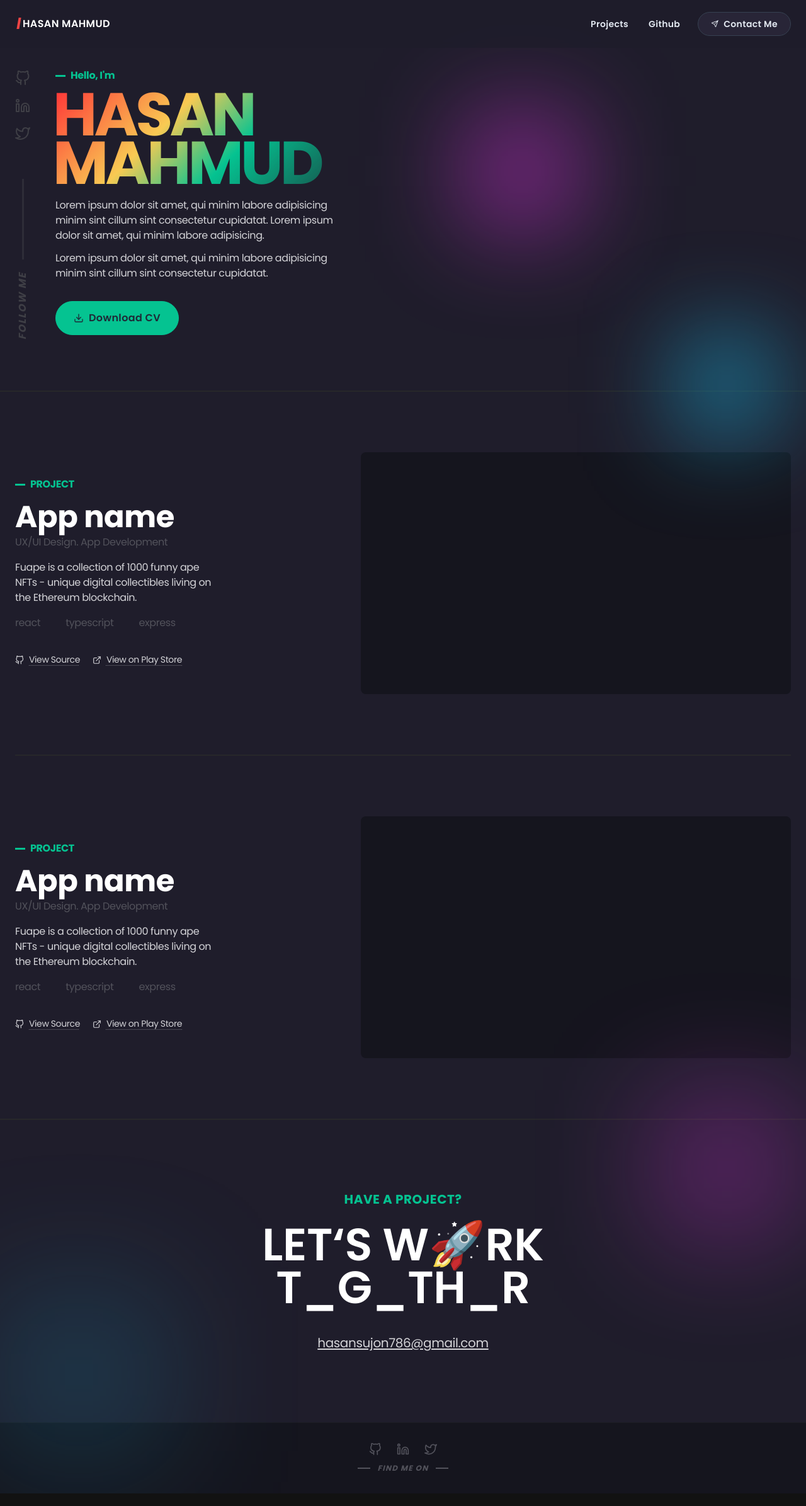
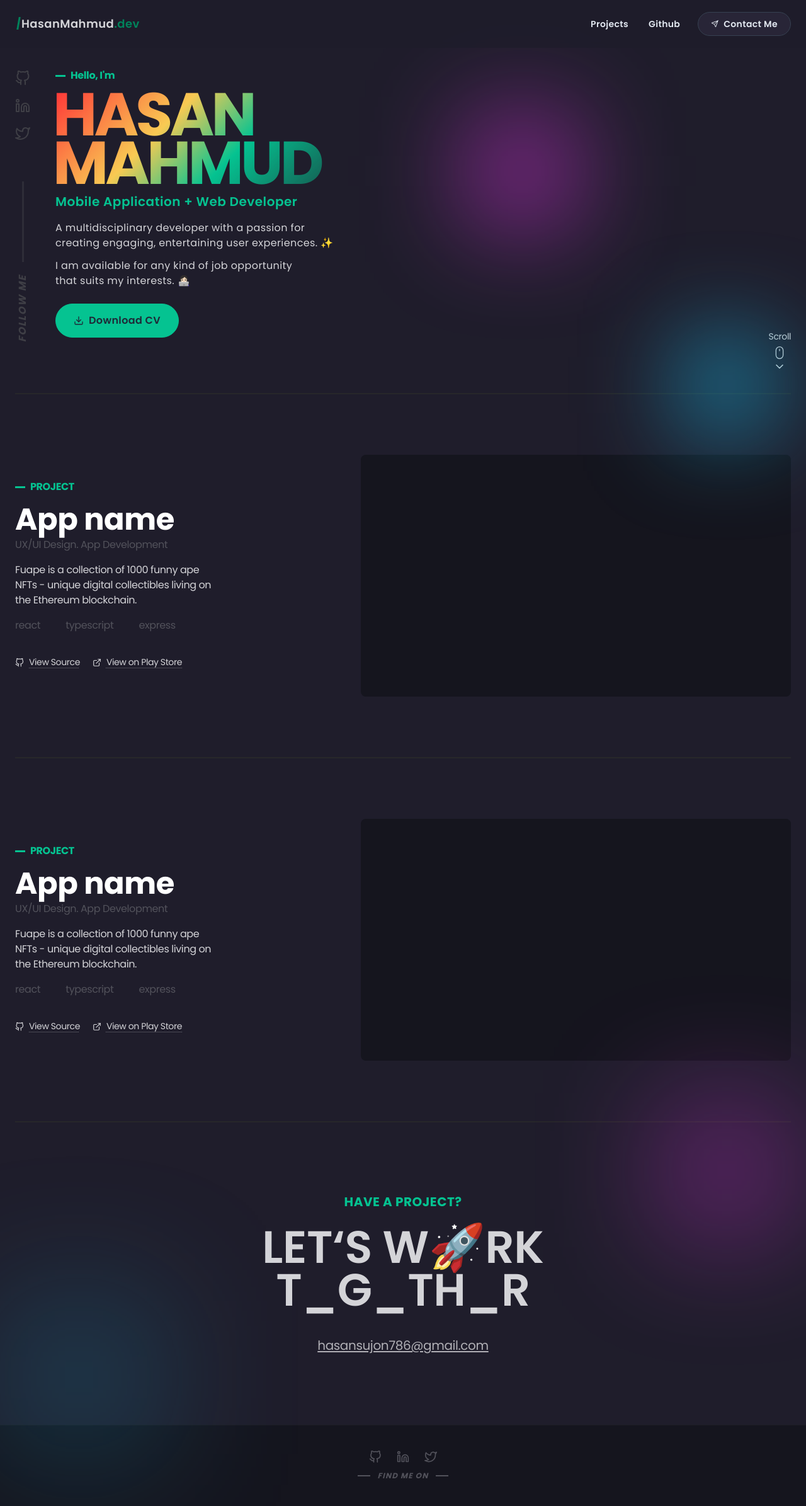
Before and after one commit to hasansujon786/my-website-nextjs, a Next.js app: page / in a window 1280 px wide. Shown: the whole page at 63% size. Built offline with nearby package versions, Linux system fonts and the light colour scheme.

Commit message:
ui: add hero copy

```diff
--- a/components/atoms/Logo.tsx
+++ b/components/atoms/Logo.tsx
@@ -1,9 +1,10 @@
 const Logo = (props: {}) => {
   return (
-    <span className='flex items-center font-semibold pl-1'>
-      <span className='mr-1 -mt-0.5 w-1 h-[18px] transform -skew-x-[10deg] bg-red-500 block'/>
-      <span className='uppercase tracking-wide text-base whitespace-nowrap text-gray-900 dark:text-white'>
-        Hasan Mahmud
+    <span className='flex items-center pl-1'>
+      <span className='mr-[3px] -mt-0.5 w-[3px] h-5 transform -skew-x-[10deg] bg-accent-dark block' />
+      <span className='font-semibold tracking-wide text-lg whitespace-nowrap text-gray-900 dark:text-zinc-300'>
+        <span>HasanMahmud</span>
+        <span className='text-accent-dark'>.dev</span>
       </span>
     </span>
   )
--- /dev/null
+++ b/components/atoms/ScrollDown.tsx
@@ -0,0 +1,13 @@
+import { BsMouse } from 'react-icons/bs'
+import { FiChevronDown } from 'react-icons/fi'
+
+const ScrollDown = (props: {}) => {
+  return (
+    <div className='animate-bounce flex flex-col items-center justify-center'>
+      <span className='text-sm'>Scroll</span>
+      <BsMouse className='text-xl mt-1.5' />
+      <FiChevronDown className='text-xl mt-0.5' />
+    </div>
+  )
+}
+export default ScrollDown
--- a/components/layouts/BaseLayout.tsx
+++ b/components/layouts/BaseLayout.tsx
@@ -5,13 +5,14 @@ interface LayoutProps {
 const BaseLayout = (props: LayoutProps) => {
   return (
     <div className='min-h-screen antialiased text-zinc-900 dark:text-zinc-300 tracking-tight landingpage'>
-    {/* <div className='min-h-screen antialiased text-zinc-900 dark:text-zinc-300 tracking-tight bg-white dark:bg-darker-1'> */}
+      {/* <div className='min-h-screen antialiased text-zinc-900 dark:text-zinc-300 tracking-tight bg-white dark:bg-darker-1'> */}
       <link rel='preconnect' href='https://fonts.googleapis.com' />
       <link rel='preconnect' href='https://fonts.gstatic.com' crossOrigin='true' />
       <link
         href='https://fonts.googleapis.com/css2?family=Poppins:wght@400;500;600;700;800&display=swap'
         rel='stylesheet'
       />
+      {/* <link href='https://fonts.googleapis.com/css2?family=Jost:wght@400;600;700&display=swap' rel='stylesheet' /> */}
       {props.children}
     </div>
   )
--- a/components/widgets/CallToAction.tsx
+++ b/components/widgets/CallToAction.tsx
@@ -8,11 +8,11 @@ const CallToAction = (props: {}) => {
         {/* <!-- card --> */}
         <div className='px-14 py-12 max-w-4xl mx-auto text-center rounded-3xl'>
           <p className='text-xl uppercase font-bold tracking-wide text-accent'>Have a Project?</p>
-          <h3 className='text-white font-semibold text-7xl uppercase font mt-6 font-heading' style={{ lineHeight: 0.95 }}>
+          <h3 className='font-semibold text-7xl uppercase font mt-6 font-heading' style={{ lineHeight: 0.95 }}>
             LET‘S W🚀RK <br /> T_G_TH_R
           </h3>
           <div className='mt-10'>
-            <a href='#' className='text-xl hover:text-accent underline underline-offset-2'>
+            <a href='#' className='text-xl text-zinc-300/80 hover:text-accent underline underline-offset-2'>
               hasansujon786@gmail.com
             </a>
             {/* <Button varient='outlined' size='md' icon={<FiSend className='text-sm' />}> */}
--- a/components/widgets/Footer.tsx
+++ b/components/widgets/Footer.tsx
@@ -3,7 +3,7 @@ import { FiGithub, FiLinkedin, FiTwitter } from 'react-icons/fi'
 const Footer = (props: {}) => {
   return (
     <div
-      className='py-8 px-12 flex flex-col gap-3 items-center justify-center
+      className='py-10 px-12 flex flex-col gap-3 items-center justify-center
       text-zinc-600 bg-darker-2 border-t border-t-zinc-800 border-opacity-50'
     >
       <div className='flex gap-6 text-xl'>
--- a/components/widgets/Header.tsx
+++ b/components/widgets/Header.tsx
@@ -23,7 +23,6 @@ const HeaderLink = (props: Props) => {
 const Header = (props: {}) => {
   return (
     <header
-      // className='sticky top-0 z-40 flex-none mx-auto w-full bg-white md:bg-white/90 dark:bg-slate-900 dark:md:bg-darker-1/80 md:backdrop-blur-sm border-b dark:border-b-0'
       className='sticky top-0 z-40 flex-none mx-auto w-full bg-transparent md:backdrop-blur-sm border-b dark:border-b-0'
       id='header'
     >
--- a/components/widgets/Hero.tsx
+++ b/components/widgets/Hero.tsx
@@ -1,5 +1,6 @@
 import { FiDownload } from 'react-icons/fi'
 import Button from '../atoms/Button'
+import ScrollDown from '../atoms/ScrollDown'
 import SectionTag from '../atoms/SectionTag'
 import Socials from './Socials'
 
@@ -26,16 +27,26 @@ const Hero = (props: {}) => {
           <div className='-ml-1 mt-3'>
             <GradientText />
           </div>
-          <div className='max-w-md mt-3 space-y-3'>
-            <p className=''>
-              Lorem ipsum dolor sit amet, qui minim labore adipisicing minim sint cillum sint consectetur cupidatat.
-              Lorem ipsum dolor sit amet, qui minim labore adipisicing.
-            </p>
+
+          <div className='mt-1 mb-4'>
+            {/* <p className='text-xl font-bold tracking-wide text-accent'>Full Stack Developer</p> */}
+            <p className='text-xl font-semibold tracking-wide text-accent'>Mobile Application + Web Developer</p>
+            {/* <ul className='dot-list text-sm flex space-x-2 fontsemibold tracking-wide'> */}
+            {/*   <li>Web Developer</li> */}
+            {/*   <li>Software Engineer</li> */}
+            {/*   <li>Programmer</li> */}
+            {/*   {/1* <li className='dot'>Software Engineer</li> *1/} */}
+            {/* </ul> */}
+          </div>
+
+          <div className='max-w-md space-y-3 tracking-wide'>
+            <p>A multidisciplinary developer with a passion for creating engaging, entertaining user experiences. ✨</p>
+            {/* <p>Currently working as freelance developer.</p> */}
             <p>
-              Lorem ipsum dolor sit amet, qui minim labore adipisicing minim sint cillum sint consectetur cupidatat.
+              I am available for any kind of job opportunity <br /> that suits my interests. 👩🏻‍💻
             </p>
           </div>
-          <div className='mt-8 mb-2 space-x-3 flex'>
+          <div className='mt-6 mb-2 space-x-3 flex'>
             <Button size='md' varient='solid-green' icon={<FiDownload />}>
               Download CV
             </Button>
@@ -45,7 +56,11 @@ const Hero = (props: {}) => {
           </div>
         </div>
         {/* <!-- right side image --> */}
-        <div className=''>{/* <div className='w-72 aspect-square bg-accent'></div> */}</div>
+        <div className='relative'>
+          <div className='absolute -bottom-16 right-0'>
+            <ScrollDown />
+          </div>
+        </div>
       </div>
     </div>
   )
--- a/pages/index.tsx
+++ b/pages/index.tsx
@@ -18,9 +18,11 @@ const Home: NextPage = () => {
         <Header />
         <Hero />
 
-        <div className='container divide-y-2 divide-zinc-800 border-y-2 border-zinc-800'>
-          <Project />
-          <Project />
+        <div className='container'>
+          <div className='divide-y-2 divide-zinc-800 border-y-2 border-zinc-800'>
+            <Project />
+            <Project />
+          </div>
         </div>
 
         <CallToAction />
--- a/styles/globals.css
+++ b/styles/globals.css
@@ -2,6 +2,11 @@
 @tailwind components;
 @tailwind utilities;
 
+@layer components {
+  .dot-list > li:not(:first-child) {
+    @apply  flex items-center before:relative before:h-1.5 before:w-1.5 before:mr-2 before:bg-accent before:rounded-full;
+  }
+}
 @layer utilities {
   .container {
     @apply max-w-7xl mx-auto px-4 sm:px-6;
--- a/tailwind.config.js
+++ b/tailwind.config.js
@@ -17,6 +17,7 @@ module.exports = {
       },
       fontFamily: {
         sans: ["'Poppins'", ...defaultTheme.fontFamily.sans],
+        // sans: ["'Jost'", ...defaultTheme.fontFamily.sans],
       },
     },
   },
```
